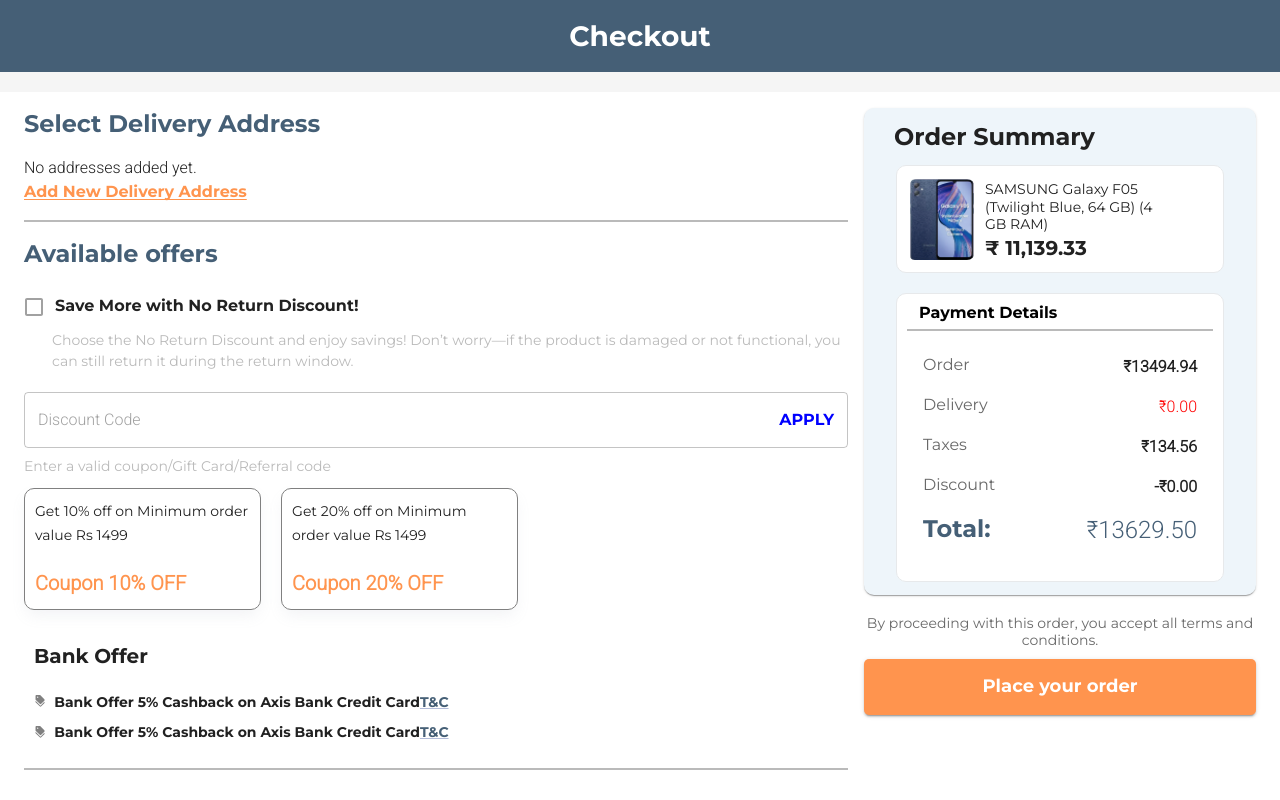
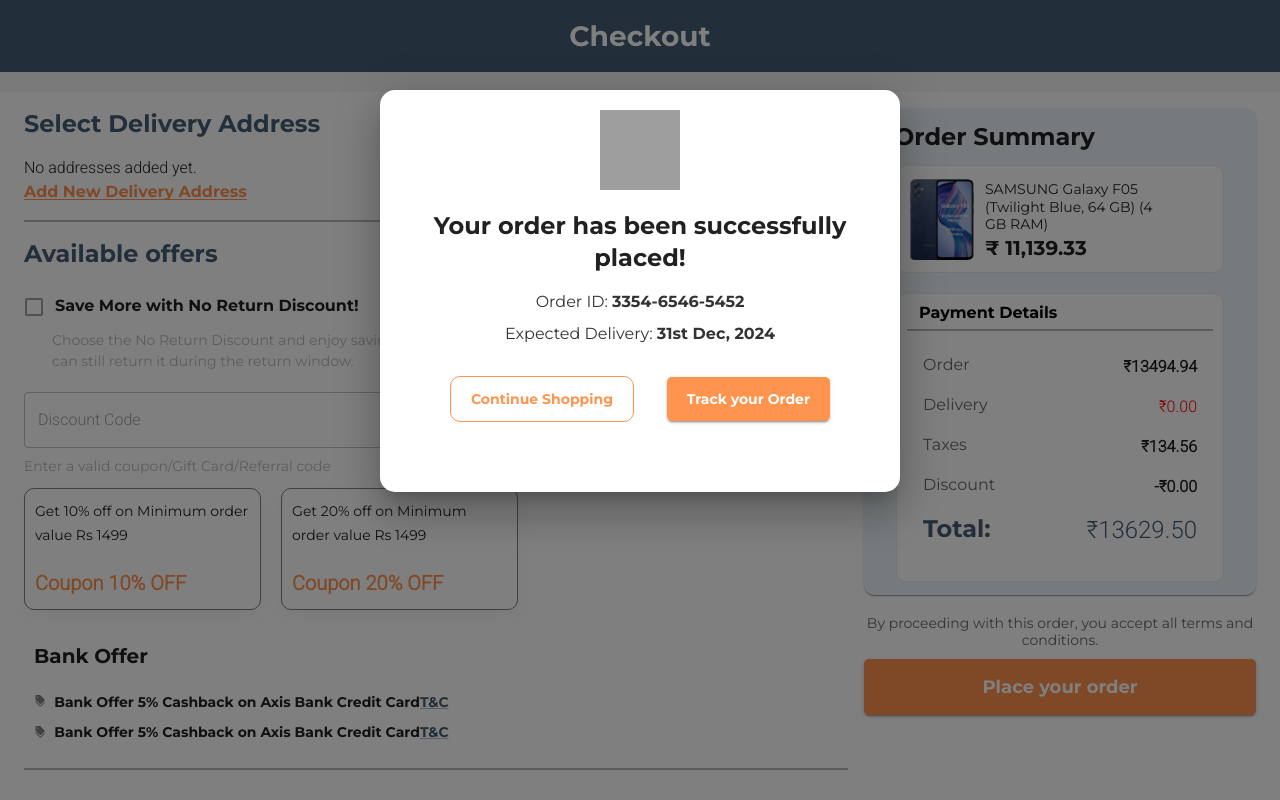
Before and after one commit to Vishalecs/indiaZONA1, a React (Create React App) app: page /checkout in a window 1280 px wide. Both pictures are taken after a click on the button "Place your order". Shown: the top 800 px of the page. Built offline with nearby package versions, Linux system fonts and the light colour scheme; grey boxes are pictures that could not be loaded.

Commit message:
Update OrderSummary.jsx

```diff
--- a/src/components/Checkout/OrderSummary.jsx
+++ b/src/components/Checkout/OrderSummary.jsx
@@ -1,5 +1,5 @@
-import React from "react";
-import { Card, CardContent, Typography, Box, Button } from "@mui/material";
+import React, { useState } from "react";
+import { Card, CardContent, Typography, Box, Button, Modal } from "@mui/material";
 
 // OrderSummary Component
 const OrderSummary = ({
@@ -9,6 +9,26 @@ const OrderSummary = ({
   discountApplied,
   total,
 }) => {
+  const [isModalOpen, setIsModalOpen] = useState(false);
+
+  const handleButtonClick = () => {
+    setIsModalOpen(true);
+  };
+
+  const handleClose = () => {
+    setIsModalOpen(false);
+  };
+  const handleContinueShopping = () => {
+    // Add logic to navigate to the shopping page or home page
+    console.log("Navigating to Continue Shopping...");
+    // Example: window.location.href = '/shop';
+  };
+
+  const handleTrackOrder = () => {
+    // Add logic to navigate to the order tracking page
+    console.log("Navigating to Track Order...");
+    // Example: window.location.href = '/track-order';
+  };
   return (
     <Box
       sx={{
@@ -254,30 +274,148 @@ const OrderSummary = ({
         <Button
           sx={{
             marginTop: "10px",
-            backgroundColor: " #FF944E",
-            width:'100%',
-            height:'56px',
+            backgroundColor: "#FF944E",
+            width: "100%",
+            height: "56px",
             color: "#fff",
             "&:hover": {
-              backgroundColor: " #FF944E",
+              backgroundColor: "#FF944E",
             },
           }}
           variant="contained"
+          onClick={handleButtonClick}
         >
           <Typography
-                variant="body1"
             sx={{
               fontFamily: "Montserrat",
               fontSize: "18px",
               fontWeight: 700,
-                  lineHeight: "19.5px",
-                  textAlign: "left",
               color: "#fff",
             }}
           >
             Place your order
           </Typography>
         </Button>
+
+        {/* Modal for Order Confirmation */}
+        <Modal
+  open={isModalOpen}
+  onClose={handleClose}
+  aria-labelledby="order-success-title"
+  aria-describedby="order-success-description"
+>
+  <Box
+    sx={{
+      width: { xs: "90%", sm: "70%", md: "520px" }, // Responsive width
+      height: { xs: "auto", md: "402px" }, // Adjust height for smaller screens
+      backgroundColor: "#fff",
+      borderRadius: "15px",
+      padding: { xs: "15px", md: "20px" }, // Adjust padding
+      margin: "auto",
+      marginTop: { xs: "20%", sm: "15%", md: "7%" }, // Adjust top margin
+      boxShadow: 24,
+      display: "flex",
+      flexDirection: "column",
+      alignItems: "center",
+      textAlign: "center",
+    }}
+  >
+    {/* Add the icon */}
+    <img
+      src="/assets/images/Group.png" // Replace with the actual path to the uploaded image
+      alt="Success Icon"
+      style={{
+        width: "80px", // Adjusted for smaller screens
+        height: "80px",
+        marginBottom: "20px",
+      }}
+    />
+    <Typography
+      variant="h5"
+      sx={{
+        fontFamily: "Montserrat",
+        fontSize: { xs: "18px", md: "24px" }, // Responsive font size
+        fontWeight: 700,
+        marginBottom: "16px",
+      }}
+    >
+      Your order has been successfully placed!
+    </Typography>
+
+    <Typography
+      variant="body1"
+      sx={{
+        fontFamily: "Montserrat",
+        fontSize: { xs: "14px", md: "16px" }, // Responsive font size
+        color: "#333",
+        marginBottom: "8px",
+      }}
+    >
+      Order ID: <strong>3354-6546-5452</strong>
+    </Typography>
+    <Typography
+      variant="body1"
+      sx={{
+        fontFamily: "Montserrat",
+        fontSize: { xs: "14px", md: "16px" }, // Responsive font size
+        color: "#333",
+        marginBottom: "30px",
+      }}
+    >
+      Expected Delivery: <strong>31st Dec, 2024</strong>
+    </Typography>
+
+    <Box
+      sx={{
+        display: "flex",
+        flexDirection: { xs: "column", md: "row" }, // Stack buttons on small screens
+        gap: "15px", // Add spacing between buttons
+        justifyContent: { md: "space-between" },
+        alignItems: "center",
+        width: "100%",
+        padding: { xs: "0", md: "0 50px" }, // Adjust padding
+      }}
+    >
+      <Button
+        variant="outlined"
+        sx={{
+          borderColor: "#FF944E",
+          color: "#FF944E",
+          fontFamily: "Montserrat",
+          fontSize: { xs: "12px", md: "14px" }, // Responsive font size
+          fontWeight: 600,
+          padding: "10px 20px",
+          textTransform: "none",
+          "&:hover": {
+            borderColor: "#FF944E",
+            backgroundColor: "rgba(255, 148, 78, 0.1)",
+          },
+        }}
+        onClick={handleContinueShopping}
+      >
+        Continue Shopping
+      </Button>
+      <Button
+        variant="contained"
+        sx={{
+          backgroundColor: "#FF944E",
+          fontFamily: "Montserrat",
+          fontSize: { xs: "12px", md: "14px" }, // Responsive font size
+          fontWeight: 600,
+          padding: "10px 20px",
+          textTransform: "none",
+          "&:hover": {
+            backgroundColor: "#FF944E",
+          },
+        }}
+        onClick={handleTrackOrder}
+      >
+        Track your Order
+      </Button>
+    </Box>
+  </Box>
+</Modal>
+
       </Box>
     </Box>
   );
```
Lines whose indentation alone changed are shown as unchanged.
